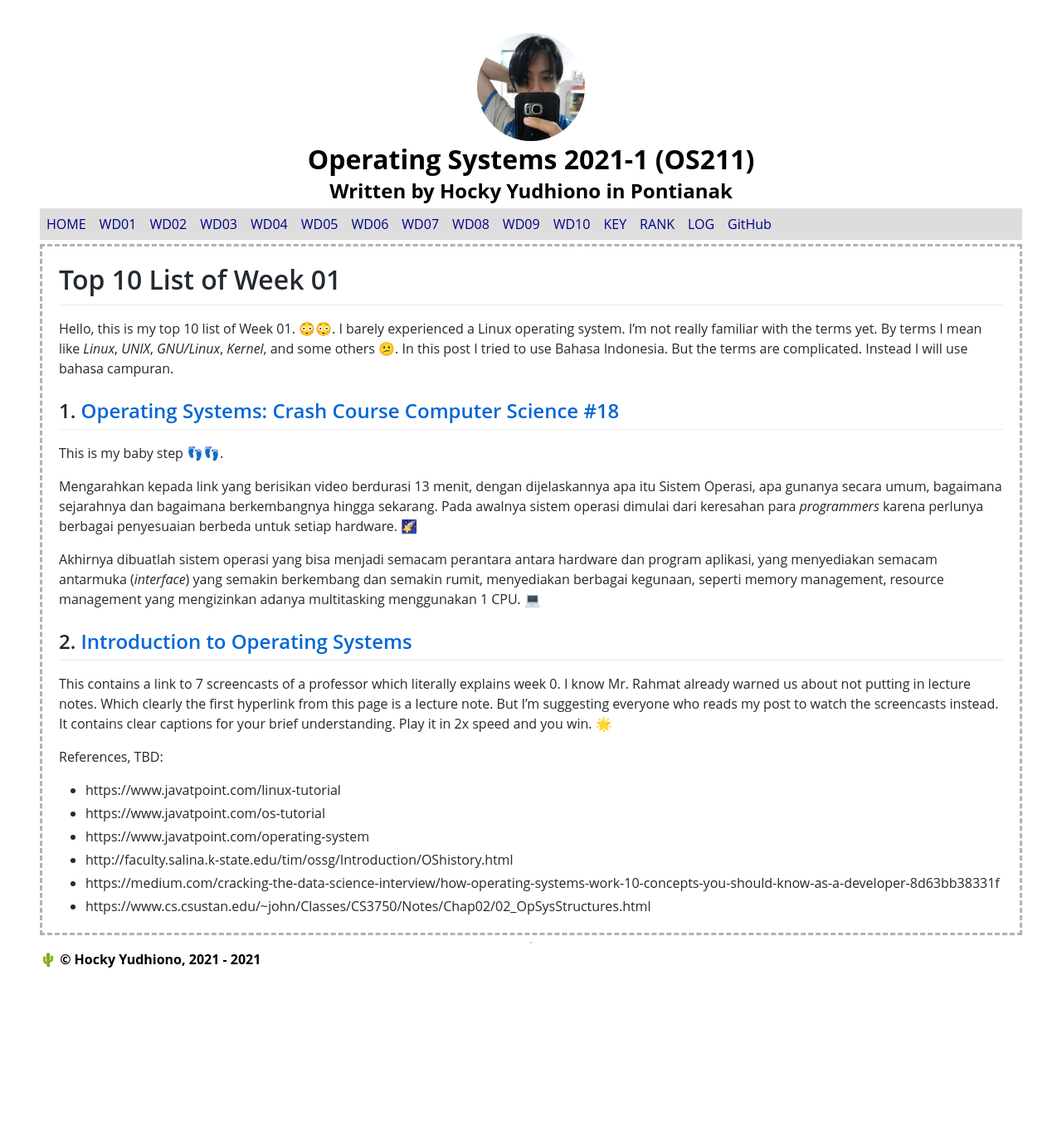
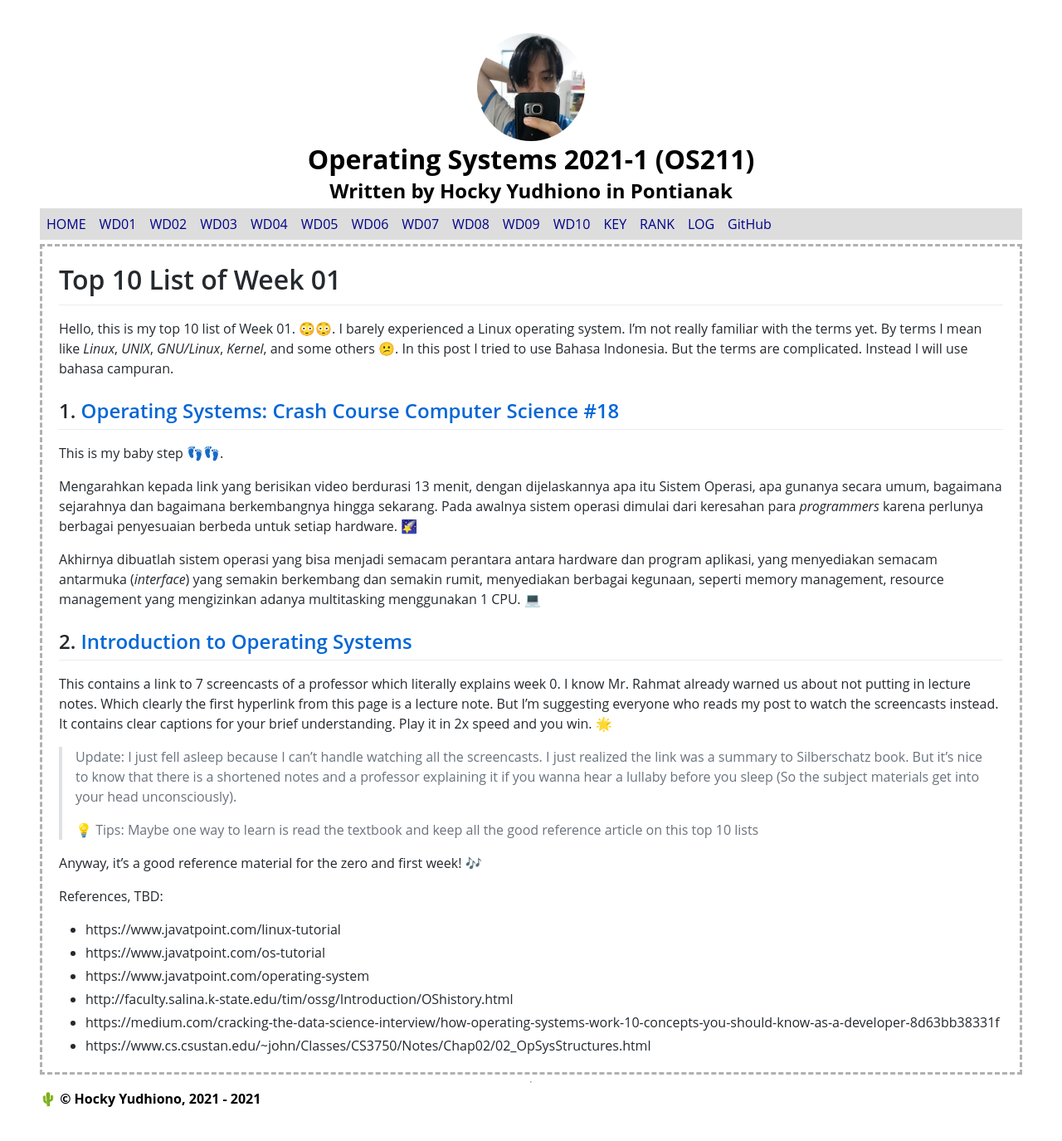
Before and after one commit to Bimabara/os211, a Jekyll site: the page built from wd01.md, in a window 1280 px wide. Shown: the whole page at 83% size. Built offline with Jekyll 4.4.1, drawn with Linux system fonts in a browser that asks for light colours; our own code applies the rules of GitHub Pages for plain Markdown files; before the commit the page ends 1207 px from its top, so only the background shows below that.

Commit message:
Add W1 Top 1

```diff
--- a/wd01.md
+++ b/wd01.md
@@ -19,7 +19,11 @@ Akhirnya dibuatlah sistem operasi yang bisa menjadi semacam perantara antara har
 
 This contains a link to 7 screencasts of a professor which literally explains week 0. I know Mr. Rahmat already warned us about not putting in lecture notes. Which clearly the first hyperlink from this page is a lecture note. But I'm suggesting everyone who reads my post to watch the screencasts instead. It contains clear captions for your brief understanding. Play it in 2x speed and you win. 🌟
 
+> Update: I just fell asleep because I can't handle watching all the screencasts. I just realized the link was a summary to Silberschatz book. But it's nice to know that there is a shortened notes and a professor explaining it if you wanna hear a lullaby before you sleep (So the subject materials get into your head unconsciously).
+>
+> 💡 Tips: Maybe one way to learn is read the textbook and keep all the good reference article on this top 10 lists
 
+Anyway, it's a good reference material for the zero and first week! 🎶
 
 References, TBD:
 
```
